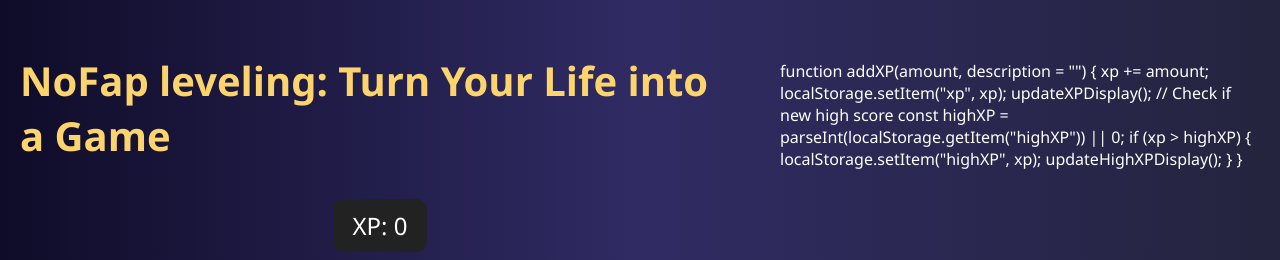
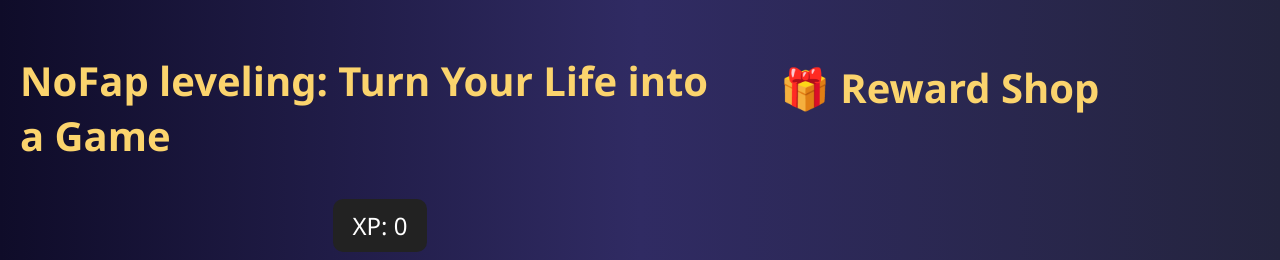
Before and after one commit to Devu-bot/nofapbot, a plain HTML site: page index.html in a window 1280 px wide. Shown: the top 260 px of the page. Drawn offline with Linux system fonts and the light colour scheme.

Commit message:
Update index.html

```diff
--- a/index.html
+++ b/index.html
@@ -266,18 +266,7 @@ body {
 
   <div class="right-panel">
     <div class="shop">
-  function addXP(amount, description = "") {
-  xp += amount;
-  localStorage.setItem("xp", xp);
-  updateXPDisplay();
-
-  // Check if new high score
-  const highXP = parseInt(localStorage.getItem("highXP")) || 0;
-  if (xp > highXP) {
-    localStorage.setItem("highXP", xp);
-    updateHighXPDisplay();
-  }
-}
+<h2 style="margin: 0;">🎁 Reward Shop</h2>
 
 
 
```
